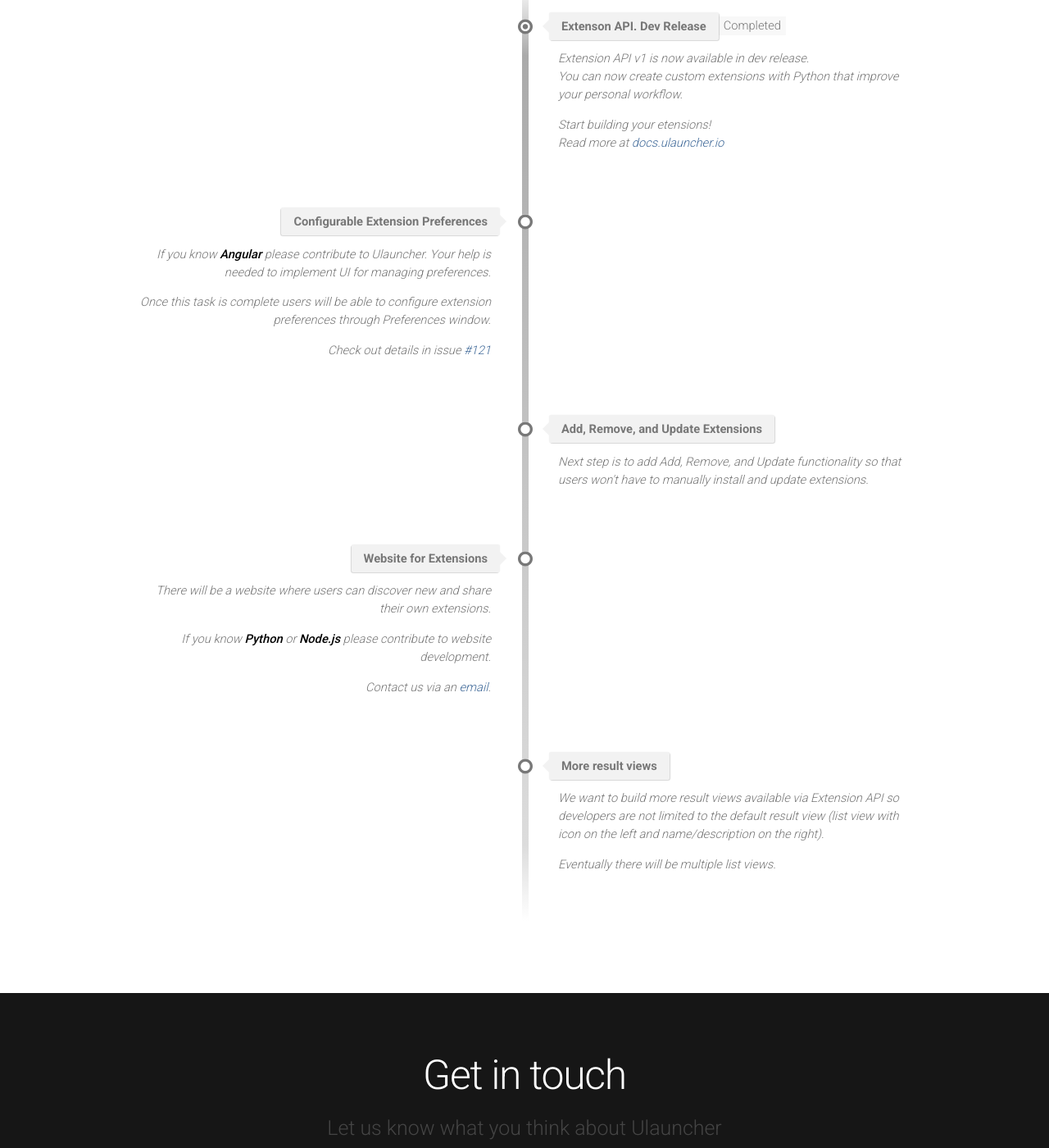
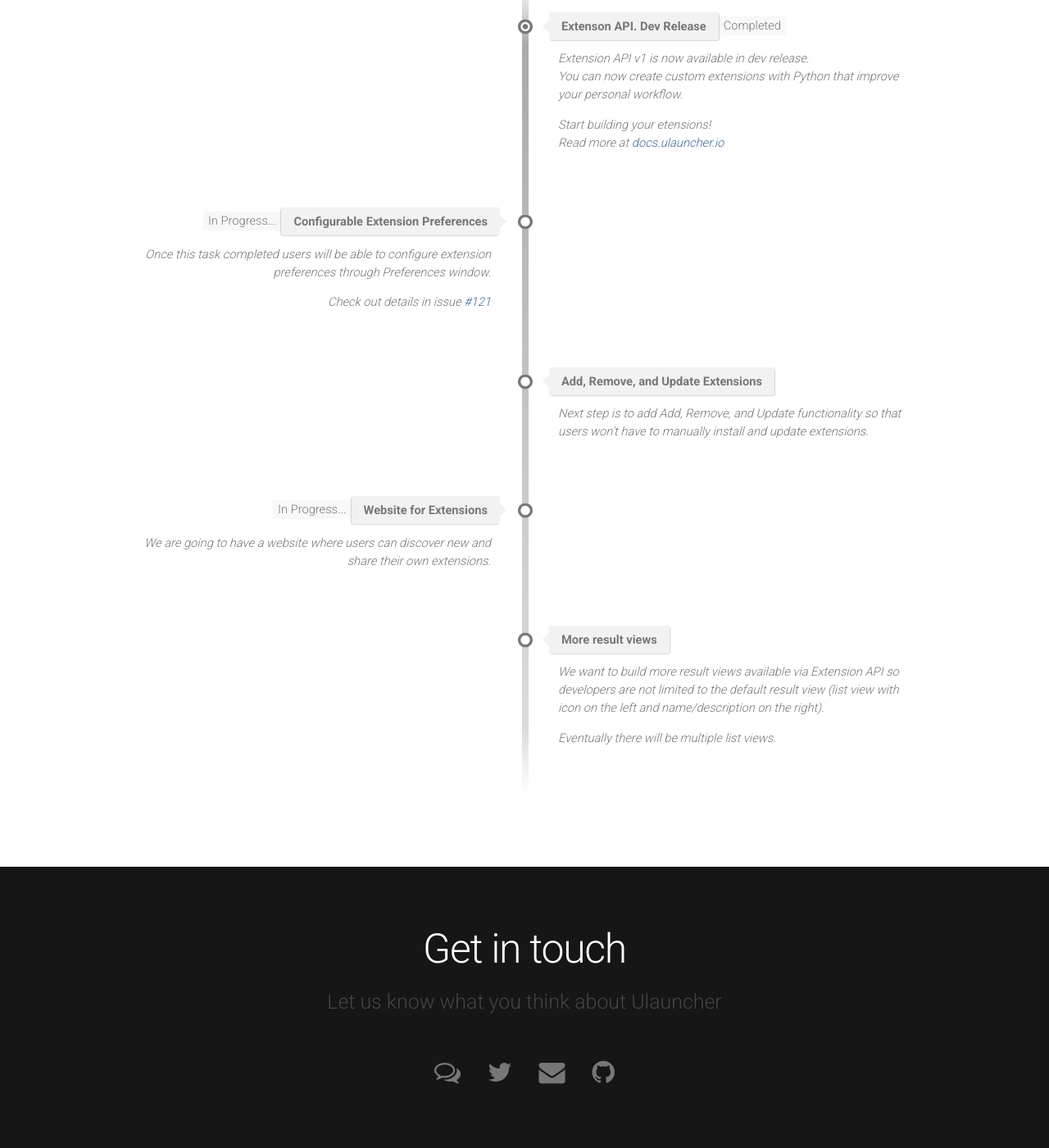
Before and after one commit to Ulauncher/ulauncher.io, a Jekyll site: the page built from index.html, in a window 1280 px wide and 1400 px high, scrolled down 2294 px. Shown: the whole window at 82% size. Built offline with Jekyll 4.4.1, drawn with Linux system fonts in a browser that asks for light colours.

Commit message:
updated roadmap

```diff
--- a/_includes/index/roadmap.html
+++ b/_includes/index/roadmap.html
@@ -23,12 +23,10 @@
             <div class="timeline__flag-wrapper">
                 <span class="timeline__flag">Configurable Extension Preferences</span>
                 <span class="timeline__time-wrapper">
+                <span class="timeline__time">In Progress...</span></span>
             </div>
             <div class="timeline__desc">
-                <p>If you know <b>Angular</b> please contribute to Ulauncher.
-                    Your help is needed to implement UI for managing preferences.
-                </p>
-                <p>Once this task is complete users will be able to configure extension preferences
+                <p>Once this task completed users will be able to configure extension preferences
                 through Preferences window.</p>
                 <p>Check out details in issue <a href="https://github.com/Ulauncher/Ulauncher/issues/121">#121</a></p>
             </div>
@@ -55,11 +53,10 @@
             <div class="timeline__flag-wrapper">
                 <span class="timeline__flag">Website for Extensions</span>
                 <span class="timeline__time-wrapper">
+                <span class="timeline__time">In Progress...</span></span>
             </div>
             <div class="timeline__desc">
-                <p>There will be a website where users can discover new and share their own extensions.</p>
-                <p>If you know <b>Python</b> or <b>Node.js</b> please contribute to website development.</p>
-                <p>Contact us via an <a href="mailto:ulauncher.app@gmail.com">email</a>.</p>
+                <p>We are going to have a website where users can discover new and share their own extensions.</p>
             </div>
         </div>
     </li>
```
